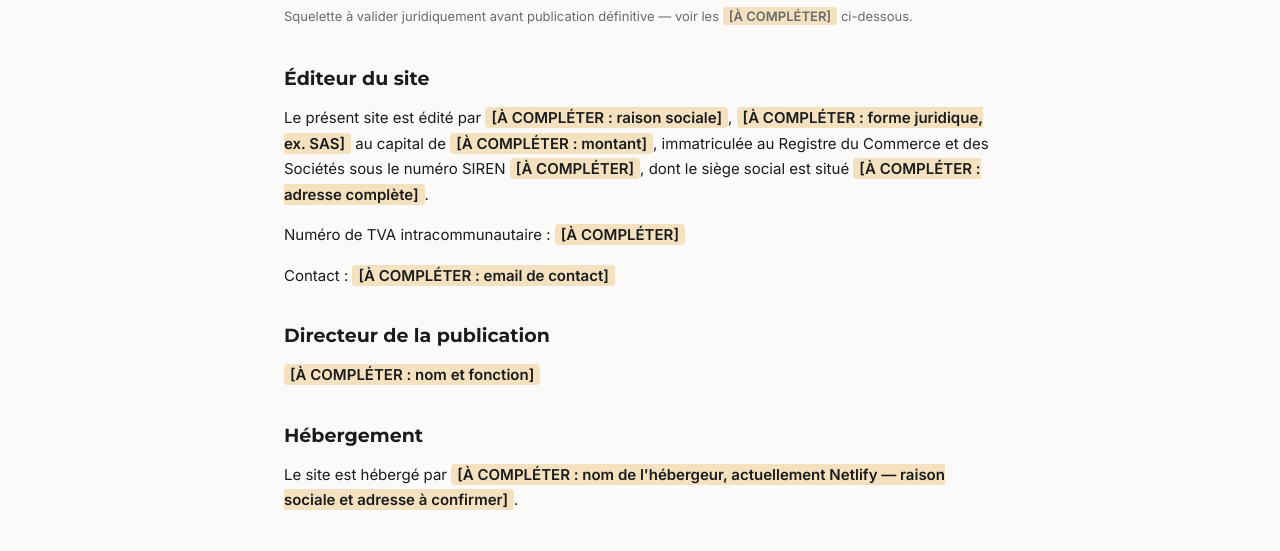
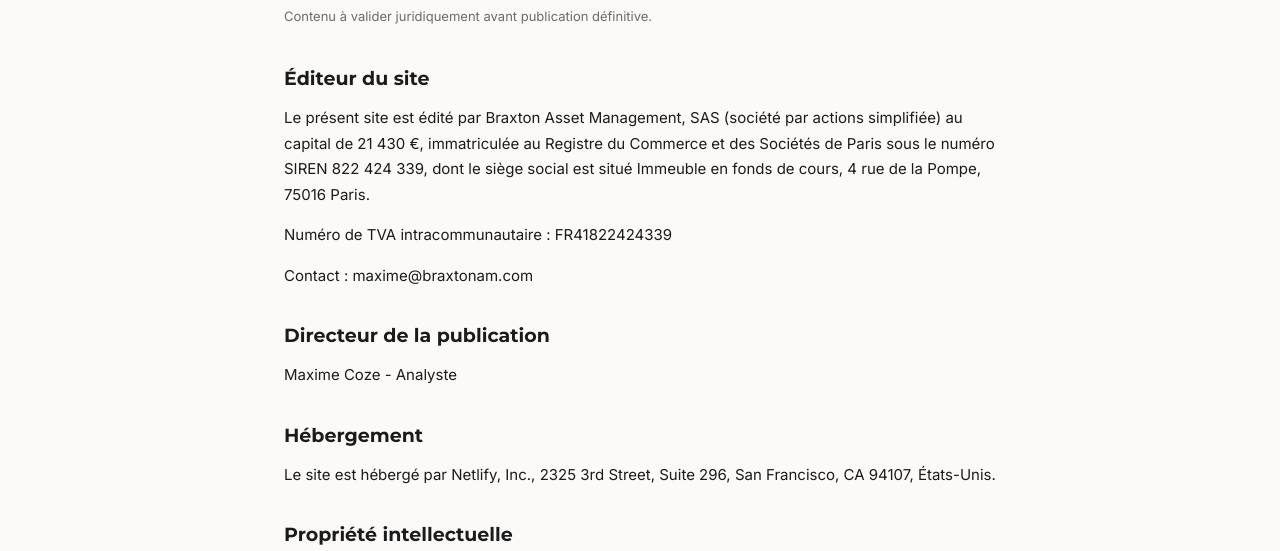
Before and after one commit to maximecoze-maker/Braxton-landing, a plain HTML site: page mentions-legales.html in a window 1280 px wide. Shown: the part 182-733 px from the top of the page. Drawn offline with Linux system fonts and the light colour scheme.

Commit message:
Mentions legales : complete avec les donnees Pappers (SIREN 822424339) + directeur de publication et contact
- Editeur : Braxton Asset Management, SAS au capital de 21 430 euros
- SIREN 822 424 339, RCS Paris, TVA FR41822424339
- Siege : 4 rue de la Pompe, 75016 Paris
- Hebergeur : Netlify, Inc.
- Directeur de la publication : Maxime Coze
- Contact : maxime@braxtonam.com

Source : https://www.pappers.fr/entreprise/braxton-am-braxton-asset-management-822424339
A faire relire par un juriste avant publication definitive (mention conservee).

```diff
--- a/mentions-legales.html
+++ b/mentions-legales.html
@@ -32,30 +32,30 @@
 <section class="legal-page">
   <div class="container">
     <h1>Mentions légales</h1>
-    <p class="updated">Squelette à valider juridiquement avant publication définitive — voir les <span class="placeholder">[À COMPLÉTER]</span> ci-dessous.</p>
+    <p class="updated">Contenu à valider juridiquement avant publication définitive.</p>
 
     <h2>Éditeur du site</h2>
     <p>
-      Le présent site est édité par <span class="placeholder">[À COMPLÉTER : raison sociale]</span>,
-      <span class="placeholder">[À COMPLÉTER : forme juridique, ex. SAS]</span> au capital de <span class="placeholder">[À COMPLÉTER : montant]</span>,
-      immatriculée au Registre du Commerce et des Sociétés sous le numéro SIREN <span class="placeholder">[À COMPLÉTER]</span>,
-      dont le siège social est situé <span class="placeholder">[À COMPLÉTER : adresse complète]</span>.
+      Le présent site est édité par Braxton Asset Management,
+      SAS (société par actions simplifiée) au capital de 21 430 €,
+      immatriculée au Registre du Commerce et des Sociétés de Paris sous le numéro SIREN 822 424 339,
+      dont le siège social est situé Immeuble en fonds de cours, 4 rue de la Pompe, 75016 Paris.
     </p>
-    <p>Numéro de TVA intracommunautaire : <span class="placeholder">[À COMPLÉTER]</span></p>
-    <p>Contact : <span class="placeholder">[À COMPLÉTER : email de contact]</span></p>
+    <p>Numéro de TVA intracommunautaire : FR41822424339</p>
+    <p>Contact : maxime@braxtonam.com</p>
 
     <h2>Directeur de la publication</h2>
-    <p><span class="placeholder">[À COMPLÉTER : nom et fonction]</span></p>
+    <p>Maxime Coze - Analyste</p>
 
     <h2>Hébergement</h2>
     <p>
-      Le site est hébergé par <span class="placeholder">[À COMPLÉTER : nom de l'hébergeur, actuellement Netlify — raison sociale et adresse à confirmer]</span>.
+      Le site est hébergé par Netlify, Inc., 2325 3rd Street, Suite 296, San Francisco, CA 94107, États-Unis.
     </p>
 
     <h2>Propriété intellectuelle</h2>
     <p>
       L'ensemble des contenus présents sur ce site (textes, logos, mises en page) est la propriété de
-      <span class="placeholder">[À COMPLÉTER : raison sociale]</span>, sauf mention contraire, et ne peut être reproduit
+      Braxton Asset Management, sauf mention contraire, et ne peut être reproduit
       sans autorisation préalable.
     </p>
 
@@ -66,7 +66,7 @@
     </p>
 
     <h2>Contact</h2>
-    <p>Pour toute question relative aux présentes mentions légales : <span class="placeholder">[À COMPLÉTER : email de contact]</span></p>
+    <p>Pour toute question relative aux présentes mentions légales : maxime@braxtonam.com</p>
   </div>
 </section>
 
```
